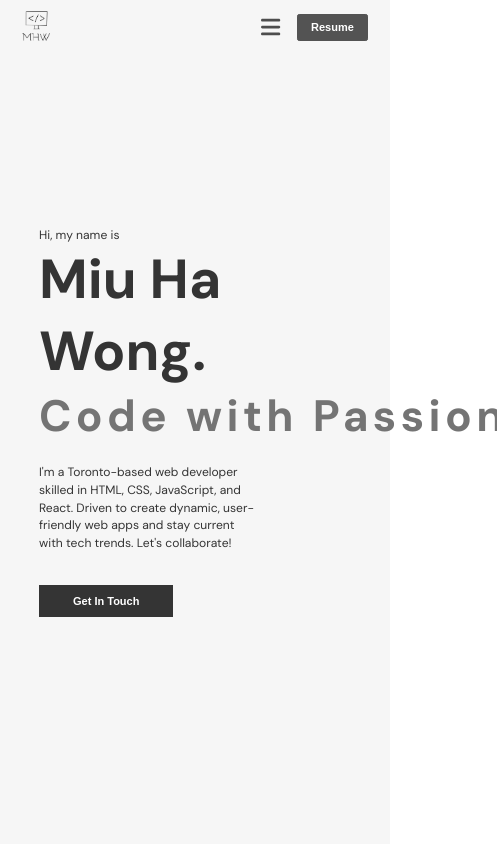
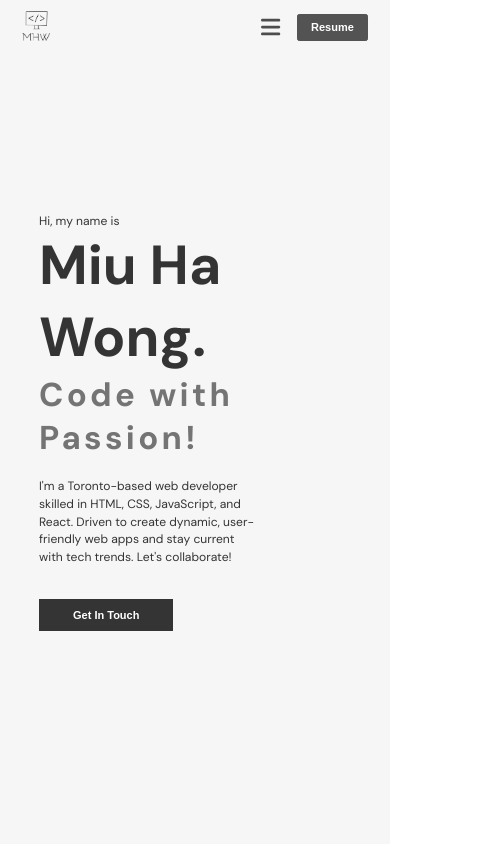
Before and after one commit to Miu-Ha-Wong/portfolio, a React (Create React App) app: page / in a window 390 px wide. Shown: the top 844 px of the page, 501 px wide, since content can reach past the window. Built offline with nearby package versions, Linux system fonts and the light colour scheme.

Commit message:
update RWD

```diff
--- a/src/components/AboutMe.module.css
+++ b/src/components/AboutMe.module.css
@@ -103,7 +103,7 @@
   }
 }
 
-@media (max-width: 338px) {
+@media (max-width: 400px) {
   .container {
     height: auto;
   }
--- a/src/components/Intro.module.css
+++ b/src/components/Intro.module.css
@@ -101,6 +101,7 @@
     border-color: rgb(97, 97, 97);
   }
 }
+
 .btnFadeIn {
   animation: btn 2s;
 }
@@ -114,3 +115,13 @@
     opacity: 100%;
   }
 }
+
+@media (max-width: 533px) {
+  .text {
+    white-space: normal;
+    font-size: 3rem;
+  }
+  .typewriter {
+    width: 100%;
+  }
+}
--- a/src/components/Project.module.css
+++ b/src/components/Project.module.css
@@ -151,7 +151,7 @@
   }
 }
 
-@media (max-width: 338px) {
+@media (max-width: 400px) {
   .container {
     height: auto;
   }
```
